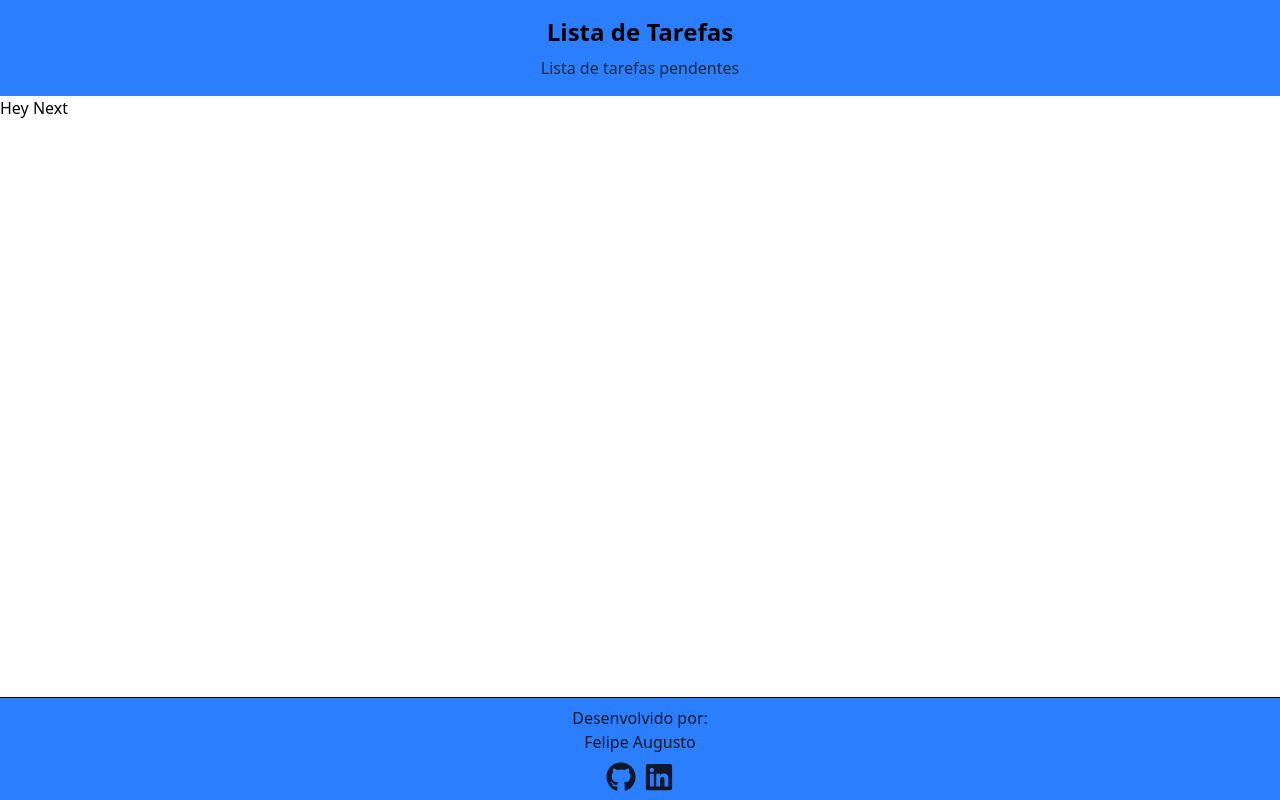
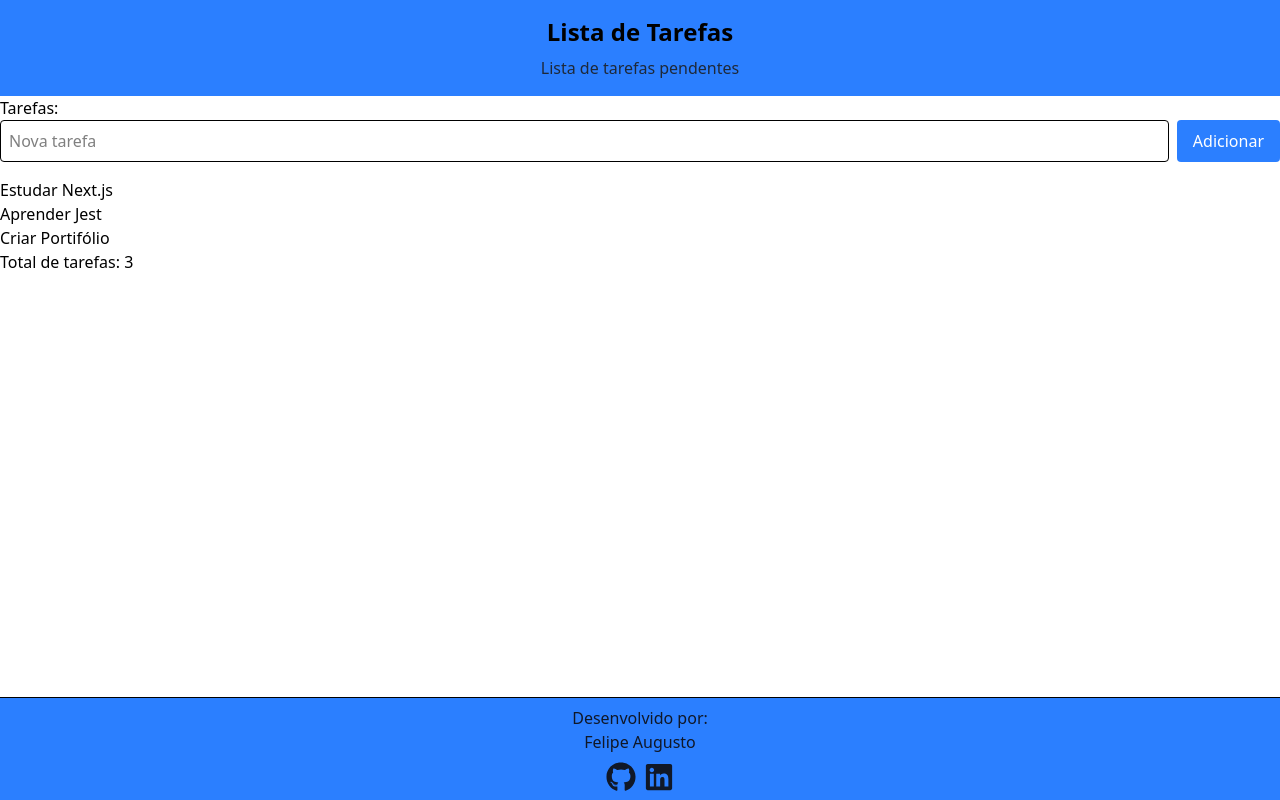
Before and after one commit to felipedev90/task-list-nextjs, a Next.js app: page / in a window 1280 px wide. Built offline with nearby package versions, Linux system fonts and the light colour scheme.

Commit message:
feat: criar página principal com TaskList e integração dos componentes

```diff
--- a/src/app/page.tsx
+++ b/src/app/page.tsx
@@ -1,9 +1,27 @@
-export default function Home() {
+import TaskList from "@/components/TaskList";
+
+async function buscarTarefas() {
+  const tarefas = await Promise.resolve([
+    {
+      id: 1,
+      texto: "Estudar Next.js",
+    },
+    {
+      id: 2,
+      texto: "Aprender Jest",
+    },
+    { id: 3, texto: "Criar Portifólio" },
+  ]);
+  return tarefas;
+}
+
+export default async function Home() {
+  const tarefas = await buscarTarefas();
+
   return (
     <div>
-
-        <h1>Hey Next</h1>
-
+      <h2>Tarefas:</h2>
+      <TaskList tarefasIniciais={tarefas} />
     </div>
   );
 }
--- a/src/components/Header/index.tsx
+++ b/src/components/Header/index.tsx
@@ -2,7 +2,7 @@ export default function Header() {
   return (
     <header>
       <div className="bg-blue-500 w-full h-auto flex flex-col items-center justify-center gap-2 py-4">
-        <h1 className="text-2xl font-bold">Lista de Tarefas</h1>
+        <span className="text-2xl font-bold">Lista de Tarefas</span>
         <p className="text-gray-800">Lista de tarefas pendentes</p>
       </div>
     </header>
--- /dev/null
+++ b/src/components/TaskList.tsx
@@ -0,0 +1,35 @@
+"use client";
+import { useState } from "react";
+import type { Tarefa } from "@/hooks/useContadorDeTarefas";
+import useContadorDeTarefas from "@/hooks/useContadorDeTarefas";
+import NovaTarefa from "./NovaTarefa";
+
+interface Props {
+  tarefasIniciais: Tarefa[];
+}
+
+export default function TaskList({ tarefasIniciais }: Props) {
+  const [tarefas, setTarefas] = useState<Tarefa[]>(tarefasIniciais);
+
+  function adicionarTarefa(texto: string) {
+    const novaTarefa: Tarefa = {
+      id: tarefas.length + 1,
+      texto,
+    };
+    setTarefas([...tarefas, novaTarefa]);
+  }
+
+  const { total } = useContadorDeTarefas(tarefas);
+
+  return (
+    <div>
+      <NovaTarefa onAdicionar={adicionarTarefa} />
+      <ul>
+        {tarefas.map((tarefa) => (
+          <li key={tarefa.id}>{tarefa.texto}</li>
+        ))}
+      </ul>
+      <p>Total de tarefas: {total}</p>
+    </div>
+  );
+}
```
